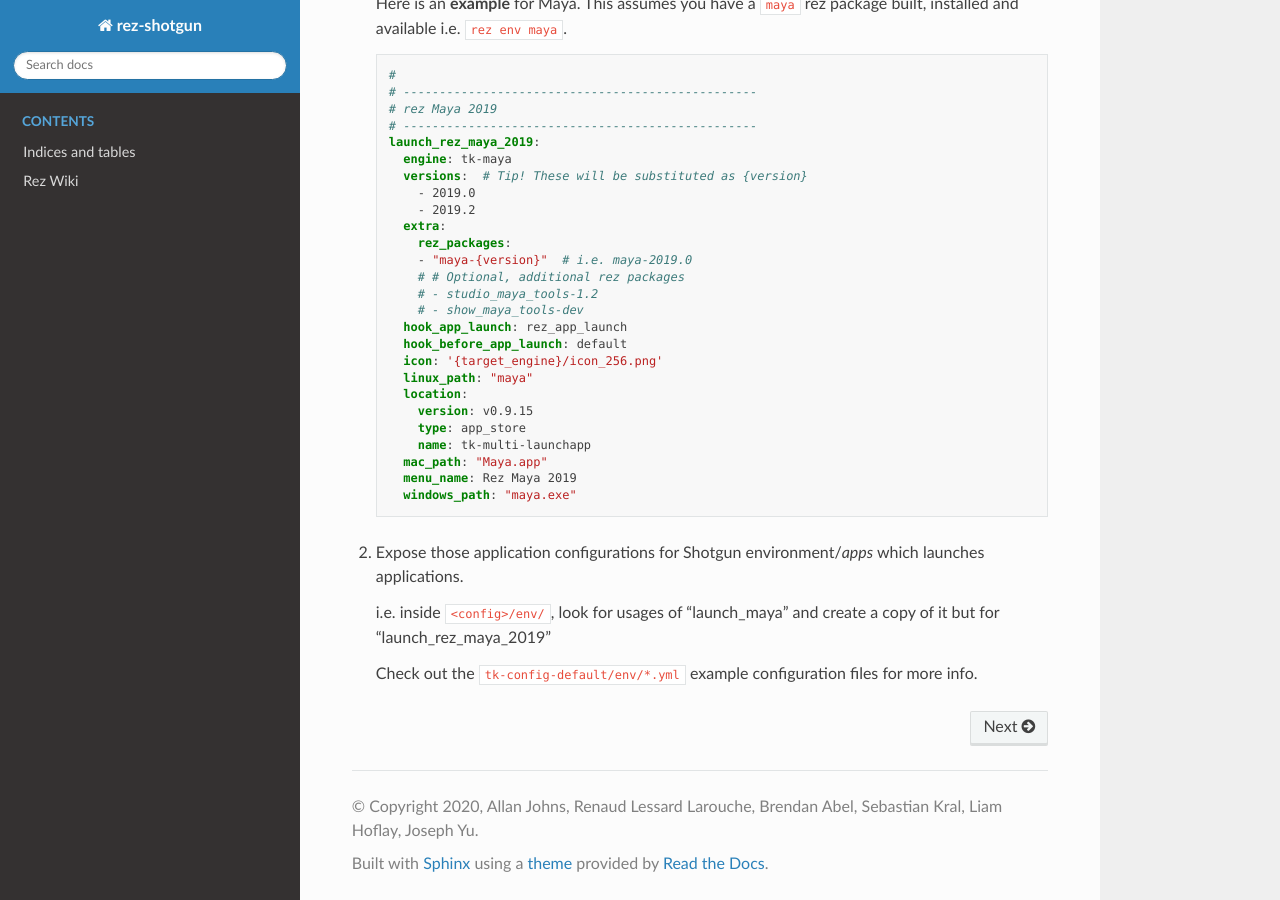
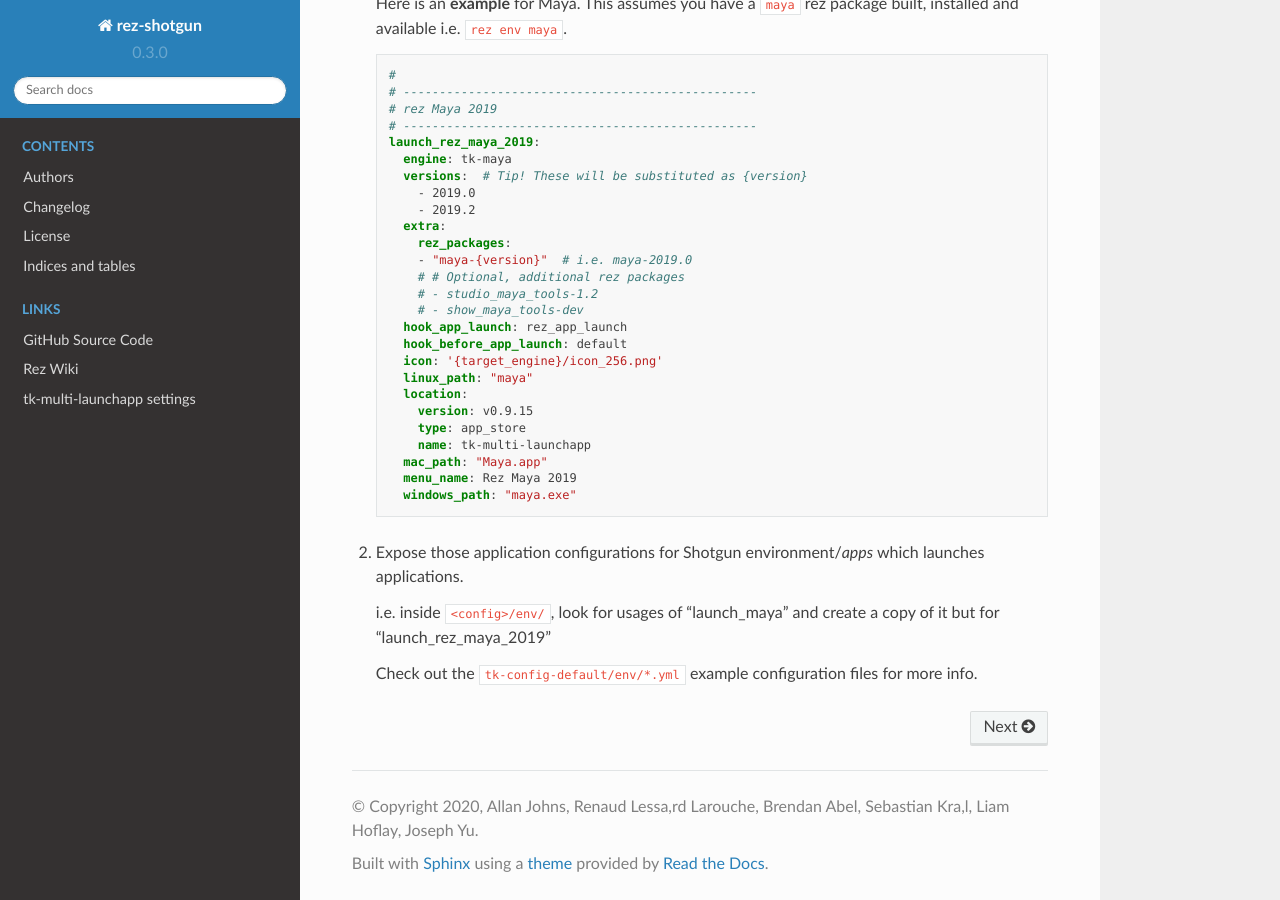
Before and after one commit to nerdvegas/rez-shotgun, a Sphinx documentation site: the page built from docs/index.rst, in a window 1280 px wide and 900 px high, scrolled down 3203 px. Built offline with Sphinx 7.4.7 and the Read the Docs theme 2.0.0, drawn with Linux system fonts in a browser that asks for light colours.

Commit message:
Authors, changelog and license rsts

```diff
--- /dev/null
+++ b/docs/AUTHORS.rst
@@ -0,0 +1,5 @@
+Authors
+~~~~~~~
+
+
+.. mdinclude:: ../AUTHORS.md
--- /dev/null
+++ b/docs/CHANGELOG.rst
@@ -0,0 +1 @@
+.. mdinclude:: ../CHANGELOG.md
--- /dev/null
+++ b/docs/LICENSE.rst
@@ -0,0 +1,5 @@
+License
+=======
+
+.. include:: ../LICENSE
+   :code:
--- a/docs/conf.py
+++ b/docs/conf.py
@@ -12,7 +12,6 @@
 #
 import os
 
-# import sys
 
 __abs_file__ = os.path.abspath(__file__)
 __repo_docs__ = os.path.dirname(__abs_file__)
@@ -21,17 +20,24 @@ __source_dirs__ = [
     (__repo_root__, "tk-config-default"),
     (__repo_root__, "tk-config-default2"),
 ]
-# sys.path = [os.path.join(*paths) for paths in __source_dirs__] + sys.path
 
 
 # -- Project information -----------------------------------------------------
 
+__authors__ = (
+    "Allan Johns",
+    "Renaud Lessa,rd Larouche",
+    "Brendan Abel",
+    "Sebastian Kra,l",
+    "Liam Hoflay",
+    "Joseph Yu",
+)
 project = "rez-shotgun"
-author = "Allan Johns, Renaud Lessard Larouche, Brendan Abel, Sebastian Kral, Liam Hoflay, Joseph Yu"
+author = ", ".join(__authors__)
 copyright = "2020, {0}".format(author)
 
 # The full version, including alpha/beta/rc tags
-release = "0.3.0"
+version = release = "0.3.0"
 
 
 # -- General configuration ---------------------------------------------------
--- a/docs/index.rst
+++ b/docs/index.rst
@@ -18,3 +17,14 @@
    :hidden:
 
    autoapi/**/index
+
+
+.. toctree::
+   :caption: Links
+   :name: links
+   :glob:
+   :hidden:
+
+   GitHub Source Code<https://github.com/nerdvegas/rez-shotgun>
+   Rez Wiki<https://github.com/nerdvegas/rez/wiki>
+   tk-multi-launchapp settings<https://github.com/shotgunsoftware/tk-multi-launchapp/blob/master/info.yml#L166-L178>
```
Also changed, not shown: other parts of docs/index.rst (+0 -1 lines).
